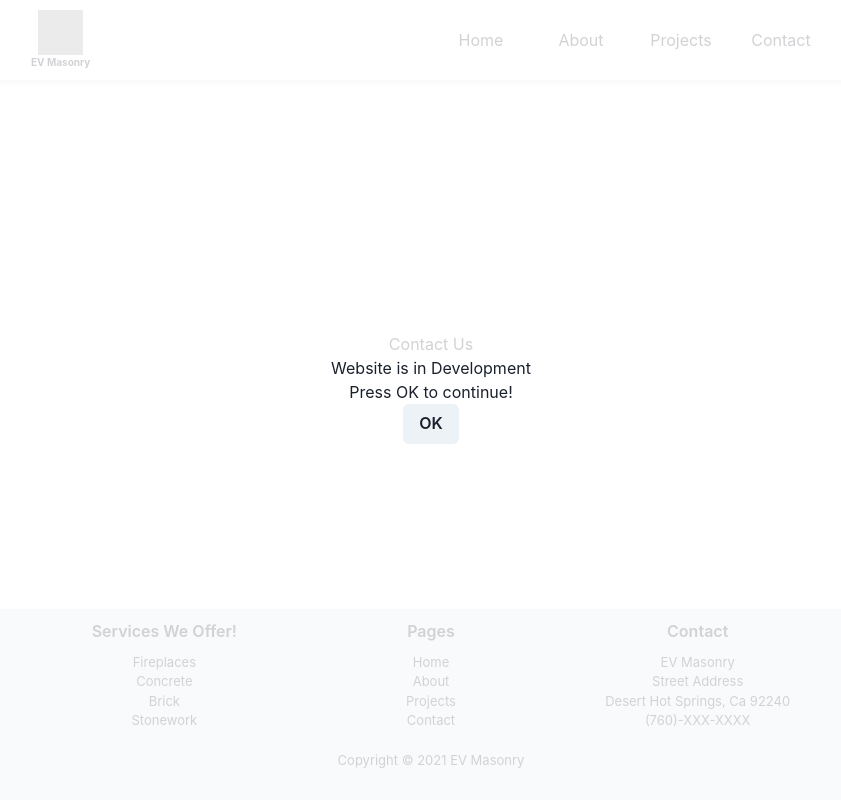
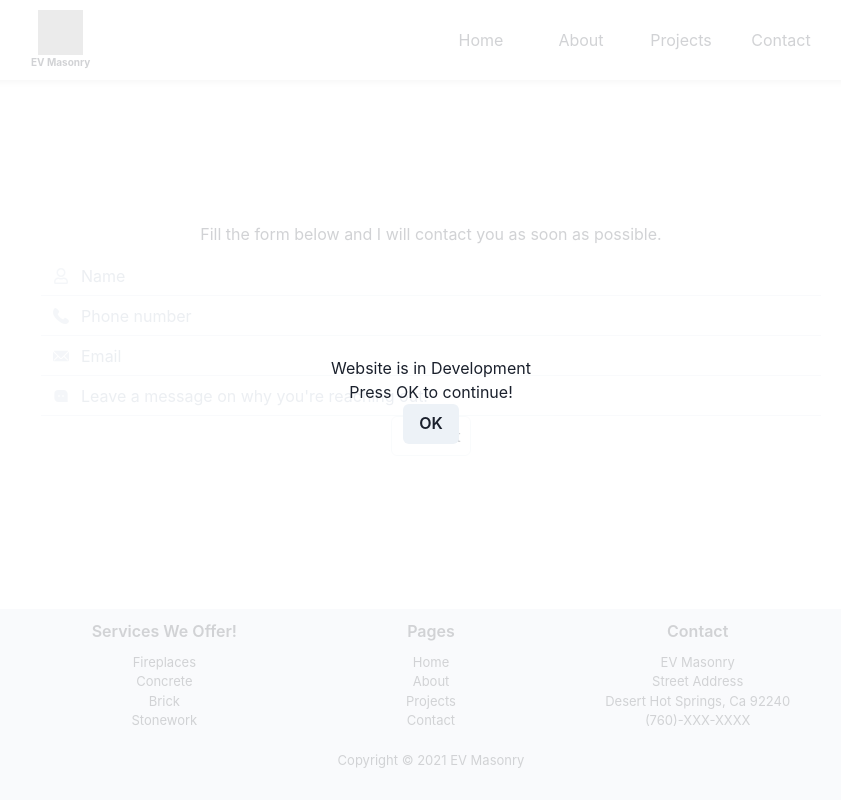
Before and after one commit to asalaza6/EV-Masonry-Website, a React (Create React App) app: page /contact in a window 1280 px wide. Shown: the whole page, without its empty margins (209-1050 px from the left). Built offline with nearby package versions, Linux system fonts and the light colour scheme; grey boxes are pictures that could not be loaded.

Commit message:
contact ++ .env++

```diff
--- a/package.json
+++ b/package.json
@@ -10,9 +10,11 @@
     "@testing-library/jest-dom": "^5.12.0",
     "@testing-library/react": "^11.2.6",
     "@testing-library/user-event": "^12.8.3",
+    "emailjs-com": "^2.6.4",
     "framer-motion": "^4.1.13",
     "react": "^17.0.2",
     "react-dom": "^17.0.2",
+    "react-icons": "^4.2.0",
     "react-router-dom": "^5.2.0",
     "react-scripts": "4.0.3",
     "web-vitals": "^1.1.2"
--- a/src/components/Contact.js
+++ b/src/components/Contact.js
@@ -1,16 +1,90 @@
 import React from 'react';
-import {Text} from '@chakra-ui/react';
+import {Text,Input, InputGroup, InputLeftElement, Box} from '@chakra-ui/react';
 import MyLayout from './MyLayout';
-class Contact extends React.Component{
-    render(){
-        return(
-            <MyLayout>
-                <Text textAlign="center">
-                    Contact Us
-                </Text>
-            </MyLayout>
-        )
+import {EmailIcon, PhoneIcon,Icon} from '@chakra-ui/icons';
+import emailjs from 'emailjs-com';
+import {FaRegUser} from 'react-icons/fa';
+import {RiMessage3Fill} from 'react-icons/ri'
+export default class Contact extends React.Component {
+  constructor(){
+    super();
+    this.state = {
+      name: "",
+      email: "",
+      message: "",
+      phone: ""
     }
+    this.sendEmail = this.sendEmail.bind(this);
+    this.onChange = this.onChange.bind(this);
+  }
+  onChange(evt,type){
+    if(type === "name"){
+      this.setState({"name":evt.target.value});
+    }else if(type === "email"){
+      this.setState({"email":evt.target.value});
+    }else if(type === "message"){
+      this.setState({"message":evt.target.value});
+    }else if(type === "phone"){
+        this.setState({"phone":evt.target.value});
+    }
+  }
+
+  sendEmail(evt){
+    evt.preventDefault();
+
+    // console.log(evt.target);
+        console.log("Message sent. Thank you!",evt.target,process.env);
+    emailjs.sendForm(process.env.REACT_APP_EMAILJS_SERVICE,
+        process.env.REACT_APP_EMAILJS_TEMPLATE,
+      evt.target,
+      process.env.REACT_APP_EMAILJS_USER
+      ).then((result) => {
+        // console.log(result.text);
+        alert("Message sent. Thank you!");
+        window.location = ""
+    }, (error) => {
+        console.log(error.text);
+    });
+    return false;
+  }
+  render(){
+    return (
+      <MyLayout>
+        <Text>Fill the form below and I will contact you as soon as possible.</Text>
+        <Box maxW = '800px' p = "10px">
+            <form name="contact" onSubmit = {evt =>{console.log("hello");return this.sendEmail(evt)}}>
+
+                <InputGroup>
+                    <InputLeftElement
+                        children={<Icon as={FaRegUser} color="gray.300" />}
+                        />
+                    <Input isRequired name = "name" variant="flushed" placeholder="Name" onChange = {(evt)=>this.onChange(evt,"name")} type="text" />
+                </InputGroup>
+                <InputGroup>
+                    <InputLeftElement
+                        children={<PhoneIcon color="gray.300" />}
+                        />
+                    <Input isRequired name = "phone" variant="flushed" type="number" placeholder="Phone number" onChange = {(evt)=>this.onChange(evt,"phone")}/>
+                </InputGroup>
+
+                <InputGroup>
+                    <InputLeftElement
+                        children={<EmailIcon color="gray.300" />}
+                        />
+                    <Input  isRequired name = "email" variant="flushed" placeholder="Email" onChange = {(evt)=>this.onChange(evt,"email")} type="email" />
+                </InputGroup>
+
+                <InputGroup>
+                    <InputLeftElement
+                        children={<Icon as={RiMessage3Fill} color="gray.300" />}
+                        />
+                    <Input  isRequired name = "message" variant="flushed" placeholder="Leave a message on why you're reaching out!" onChange = {(evt)=>this.onChange(evt,"message")} type="text" />
+                </InputGroup>
+
+                <Input w = "80px" type = "submit"/>
+            </form>
+        </Box>
+      </MyLayout>
+    )
+  }
 }
-
-export default Contact;
--- a/src/components/Home.js
+++ b/src/components/Home.js
@@ -41,7 +41,7 @@ class Home extends React.Component{
                     </Text>
                     <Box position = "relative" >
                         <Slideshow/>
-                        <Link to = "/about">
+                        <Link to = "/projects">
                             <Button shadow="lg" p = "30px" bg = "white"  h = "30px" position = "absolute"
                                 zIndex={1} bottom = {0} right = {0} variant="solid" alignSelf="end"> Check out our projects!</Button>
                         </Link>
```
Also changed, not shown: 2 other files (tests, documents, lock files or other folders).
